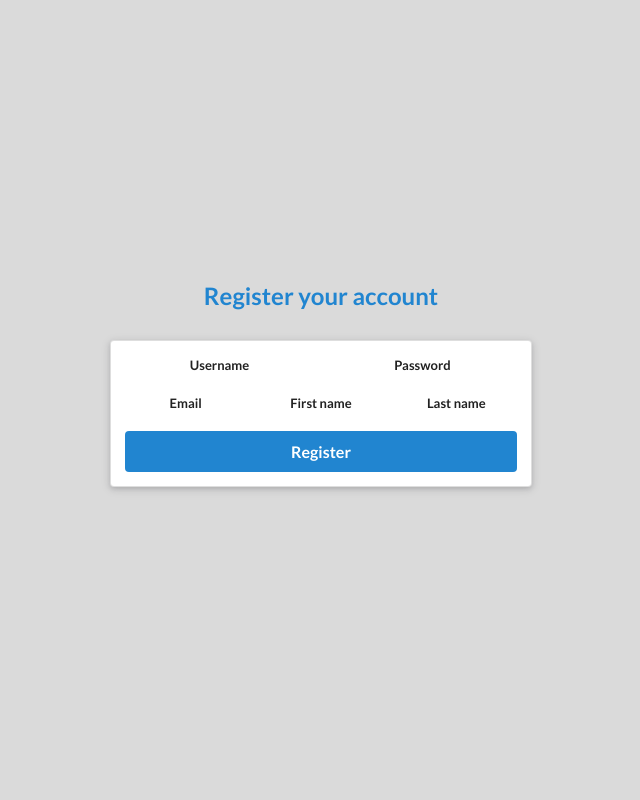
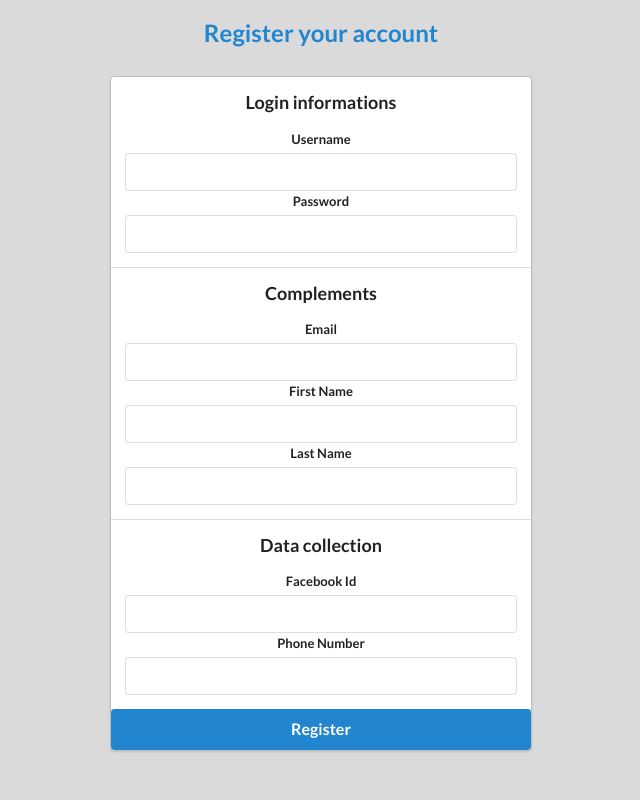
Before and after one commit to Slyces/Scribe, a Django app: page /accounts/register in a window 1280 px wide. Shown: the whole page, without its empty margins (319-959 px from the left). Run offline with Django 3.2, Linux system fonts and the light colour scheme.

Commit message:
user creation

```diff
--- a/Django_world/templates/registration/register.html
+++ b/Django_world/templates/registration/register.html
@@ -36,61 +36,70 @@
                     Register your account
                 </div>
             </h2>
-            <form action="/accounts/register/" method="post">
+            <form action="" method="post">
                 {% csrf_token %}
+                <div class="ui segments">
                     <div class="ui raised segment">
+                        <h3>
+                            Login informations
+                        </h3>
                         <div class="ui form">
-                        <div class="two fields">
                             <div class="field">
                                 <label>Username</label>
-                                {{ form.username }}
+                                {{ user_form.username }}
                             </div>
+                        </div>
+                        <div class="ui form">
                             <div class="field">
                                 <label>Password</label>
-                                {{ form.password }}
+                                {{ user_form.password }}
                             </div>
                         </div>
                     </div>
+                    <div class="ui raised segment">
+                        <h3>
+                            Complements
+                        </h3>
                         <div class="ui form">
-                        <div class="three fields">
                             <div class="field">
                                 <label>Email</label>
-                                {{ form.email }}
+                                {{ user_form.email }}
                             </div>
+                        </div>
+                        <div class="ui form">
                             <div class="field">
-                                <label>First name</label>
-                                {{ form.first_name }}
+                                <label>First Name</label>
+                                {{ user_form.first_name }}
                             </div>
+                        </div>
+                        <div class="ui form">
                                 <div class="field">
-                                <label>Last name</label>
-                                {{ form.last_name }}
+                                    <label>Last Name</label>
+                                    {{ user_form.last_name }}
+                                </div>
+                        </div>
+                    </div>
+                    <div class="ui raised segment">
+                        <h3>
+                            Data collection
+                        </h3>
+                        <div class="ui form">
+                                <div class="field">
+                                    <label>Facebook Id</label>
+                                    {{ profile_form.facebook_id }}
+                                </div>
+                        </div>
+                        <div class="ui form">
+                                <div class="field">
+                                    <label>Phone Number</label>
+                                    {{ profile_form.phone_number }}
                                 </div>
                         </div>
                     </div>
                     <input class="ui fluid large blue submit button" type="submit" value="Register">
                 </div>
-                {#                {{ form.as_p }}#}
+        </div>
         </form>
-            {#            <form class="ui large form" action="." method="post">#}
-            {#                {% csrf_token %}#}
-            {#                <div class="ui stacked segment">#}
-            {#                    <div class="field">#}
-            {#                        <div class="ui left icon input">#}
-            {#                            <i class="user icon"></i>#}
-            {#                            {{ form.username }}#}
-            {#                        </div>#}
-            {#                    </div>#}
-            {#                    <div class="field">#}
-            {#                        <div class="ui left icon input">#}
-            {#                            <i class="lock icon"></i>#}
-            {#                            {{ form.password }}#}
-            {#                        </div>#}
-            {#                    </div>#}
-            {#                    <div class="ui fluid large blue submit button">Login</div>#}
-            {#                </div>#}
-            {##}
-            {#                <div class="ui error message">{{ form.error_message }}</div>#}
-            {#            </form>#}
     </div>
     </div>
 {% endblock %}
--- a/Django_world/website/forms.py
+++ b/Django_world/website/forms.py
@@ -1,5 +1,15 @@
 from django import forms
-from django.contrib.auth.forms import UserCreationForm as UserForm
+
+
+
+class UserForm(forms.Form):
+    username = forms.CharField(max_length=50)
+    email = forms.EmailField()
+    first_name = forms.CharField(max_length=50)
+    last_name = forms.CharField(max_length=50)
+    password = forms.CharField(widget=forms.PasswordInput())
+
 
 class ProfileForm(forms.Form):
-    pass
+    facebook_id = forms.CharField(max_length=50)
+    phone_number = forms.CharField(max_length=10, min_length=10)
--- a/Django_world/website/views.py
+++ b/Django_world/website/views.py
@@ -1,7 +1,8 @@
 from django.shortcuts import render, redirect
 from django.views import View
-from django.template import RequestContext
+from django.urls import reverse
 from django.db import transaction
+from .models import *
 from .forms import UserForm, ProfileForm
 
 
@@ -15,11 +16,21 @@ def register(request):
         user_form = UserForm(request.POST, prefix='user')
         profile_form = ProfileForm(request.POST, prefix='profile')
         if user_form.is_valid() and profile_form.is_valid():
-            user = user_form.save()
-            profile = profile_form.save(commit=False)
-            profile.user = user
+            user = User.objects.create_user(
+                user_form.cleaned_data['username'],
+                password= user_form.cleaned_data['password'],
+                email= user_form.cleaned_data['email'],
+                first_name= user_form.cleaned_data['first_name'],
+                last_name= user_form.cleaned_data['last_name'],
+            )
+            profile = Profile.objects.create(
+                user= user,
+                facebook_id= profile_form.cleaned_data['facebook_id'],
+                phone_number= profile_form.cleaned_data['phone_number'],
+            )
+            user.save()
             profile.save()
-            return redirect('settings:profile')
+            return redirect(reverse('website:home'))
     else:
         user_form = UserForm(prefix='user')
         profile_form = ProfileForm(prefix='profile')
```
Also changed, not shown: Django_world/templates/website/home.html (+14 -5 lines), Django_world/website/models.py (+7 -7 lines), Django_world/db.sqlite3. Lines whose indentation alone changed are shown as unchanged.
